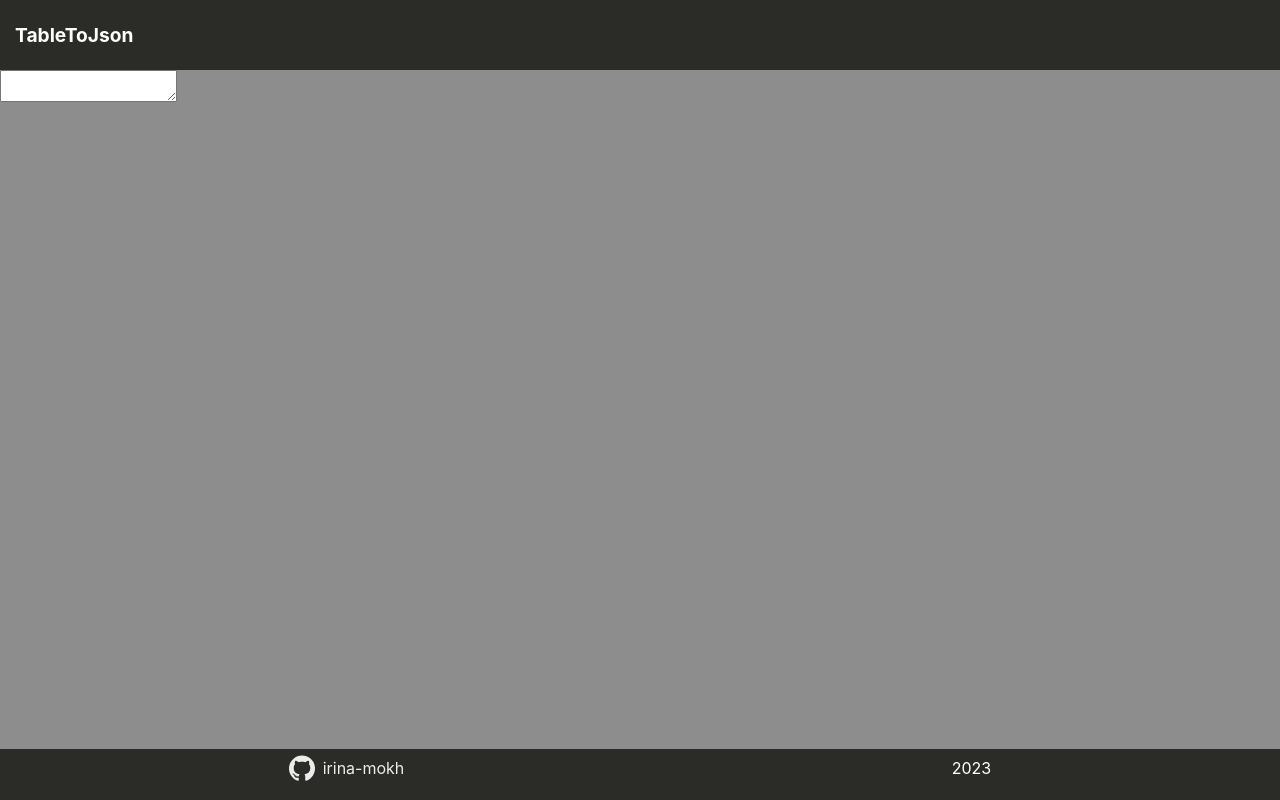
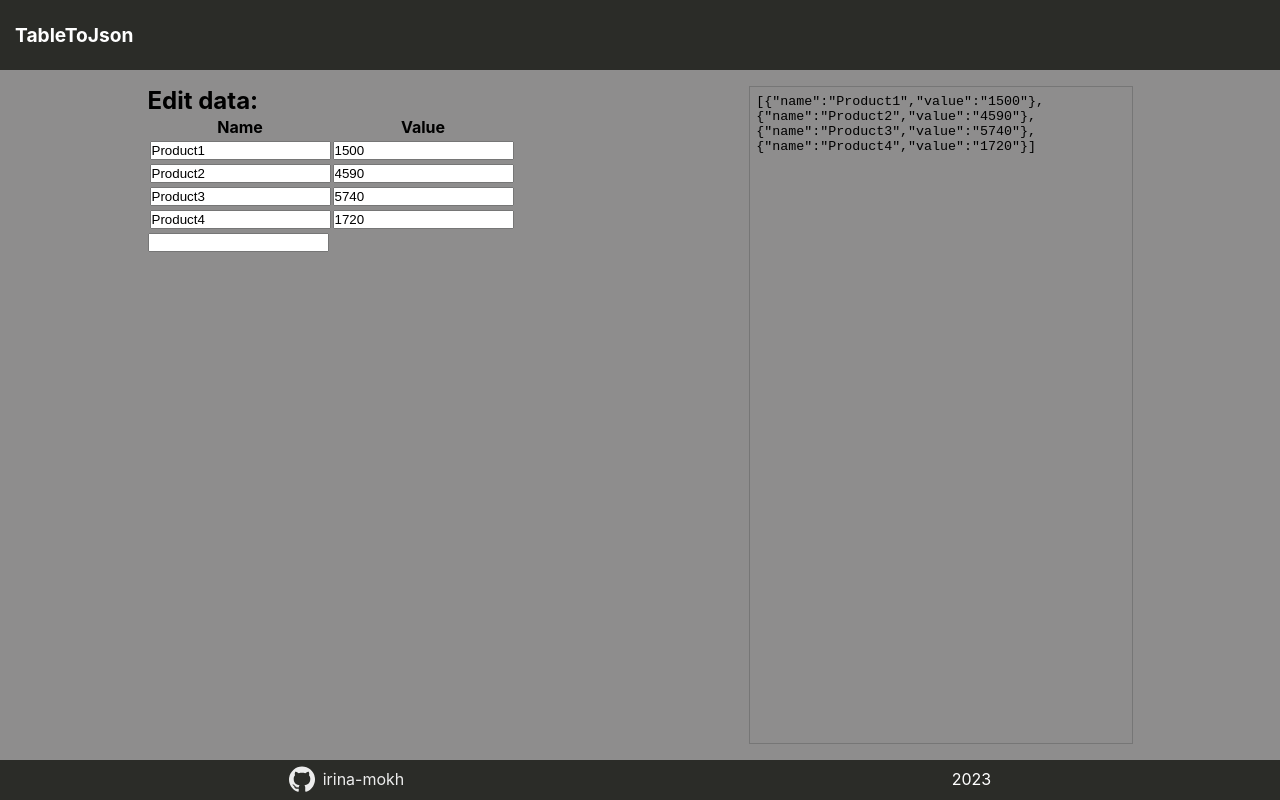
Before and after one commit to irina-mokh/table-to-json, a React (Create React App) app: page / in a window 1280 px wide. Built offline with nearby package versions, Linux system fonts and the light colour scheme.

Commit message:
feat: render table from json

```diff
--- a/public/index.html
+++ b/public/index.html
@@ -10,34 +10,10 @@
       content="Web site created using create-react-app"
     />
     <link rel="apple-touch-icon" href="%PUBLIC_URL%/logo192.png" />
-    <!--
-      manifest.json provides metadata used when your web app is installed on a
-      user's mobile device or desktop. See https://developers.google.com/web/fundamentals/web-app-manifest/
-    -->
-    <link rel="manifest" href="%PUBLIC_URL%/manifest.json" />
-    <!--
-      Notice the use of %PUBLIC_URL% in the tags above.
-      It will be replaced with the URL of the `public` folder during the build.
-      Only files inside the `public` folder can be referenced from the HTML.
 
-      Unlike "/favicon.ico" or "favicon.ico", "%PUBLIC_URL%/favicon.ico" will
-      work correctly both with client-side routing and a non-root public URL.
-      Learn how to configure a non-root public URL by running `npm run build`.
-    -->
-    <title>React App</title>
+    <title>Table-JSON</title>
   </head>
   <body>
-    <noscript>You need to enable JavaScript to run this app.</noscript>
     <div id="root"></div>
-    <!--
-      This HTML file is a template.
-      If you open it directly in the browser, you will see an empty page.
-
-      You can add webfonts, meta tags, or analytics to this file.
-      The build step will place the bundled scripts into the <body> tag.
-
-      To begin the development, run `npm start` or `yarn start`.
-      To create a production bundle, use `npm run build` or `yarn build`.
-    -->
   </body>
 </html>
--- a/src/components/App/App.scss
+++ b/src/components/App/App.scss
@@ -1,12 +1,34 @@
 @use '../../styles/vars';
 
 .app {
-	display: flex;
-	flex-direction: column;
+	display: grid;
 	min-height: 100vh;
+	grid-template-rows: 70px 1fr 40px;
 
 	&__main {
-		flex-grow: 1;
+		padding: 1em;
 		background-color: vars.$gray;
+		height: 100%;
+
+		.content {
+			height: 100%;
+			display: flex;
+			justify-content: space-around;
+		}
 	}
+
+	.json {
+		height: 100%;
+		width: 30vw;
+		&__textarea {
+			display: block;
+			height: 100%;
+			width: 100%;
+			padding: 0.5em;
+			resize: none;
+			background-color: transparent;
+		}
+	}
+
+
 }
--- a/src/components/App/index.tsx
+++ b/src/components/App/index.tsx
@@ -1,13 +1,25 @@
 import { Header } from '../Header';
 import { Footer } from '../Footer';
+import { Editor } from '../Editor';
+import { INITIAL_DATA } from '../../data';
+import { useState } from 'react';
 
 export const App = () => {
+  const [data, setData] = useState(INITIAL_DATA);
   return (
     <div className='app'>
       <Header />
       <main className='app__main'>
-        <table></table>
-        <textarea></textarea>
+        <div className='container content'>
+          <Editor data={data}></Editor>
+          <div className='json'>
+            <textarea
+              defaultValue={JSON.stringify(INITIAL_DATA)}
+              className='json__textarea'
+              onChange={(e) => setData(JSON.parse(e.target.value))}
+            ></textarea>
+          </div>
+        </div>
       </main>
       <Footer />
     </div>
--- /dev/null
+++ b/src/components/Editor/Editor.scss
@@ -0,0 +1,15 @@
+@use '../../styles/vars';
+
+.form {
+	height: 100%;
+	align-self: stretch;
+}
+
+.table {
+	border: 1px solid vars.$jet;
+
+	td {
+		padding: 0.5em;
+		border: 1px solid vars.$light-gray;
+	}
+}
--- /dev/null
+++ b/src/components/Editor/index.tsx
@@ -0,0 +1,26 @@
+import { TableRow, ITableRow } from '../TableRow';
+
+type EditorProps = {
+  data: ITableRow[],
+};
+
+export const Editor = (props: EditorProps) => {
+  const tableData = props.data.map((item, i) => <TableRow key={i} {...item}></TableRow>);
+  return (
+    <div className='editor'>
+      <h2>Edit data:</h2>
+      <form className='editor__form'>
+        <table className='editor__table'>
+          <thead>
+            <tr>
+              <th>Name</th>
+              <th>Value</th>
+            </tr>
+          </thead>
+          <tbody>{tableData}</tbody>
+        </table>
+        <input type='editor__submit'></input>
+      </form>
+    </div>
+  );
+};
--- /dev/null
+++ b/src/components/TableRow/index.tsx
@@ -0,0 +1,16 @@
+export interface ITableRow {
+  name: string;
+  value: string;
+}
+
+export const TableRow = (props: ITableRow) => {
+  // eslint-disable-next-line prettier/prettier
+  const objKeys = Object.keys(props) as Array<keyof ITableRow>;
+
+  const cells = objKeys.map((key: keyof ITableRow, i) => (
+    <td key={i}>
+      <input type='text' defaultValue={props[key]}></input>
+    </td>
+  ));
+  return <tr>{cells}</tr>;
+};
--- /dev/null
+++ b/src/data.js
@@ -0,0 +1,18 @@
+export const INITIAL_DATA = [
+  {
+    name: 'Product1',
+    value: '1500',
+  },
+  {
+    name: 'Product2',
+    value: '4590',
+  },
+  {
+    name: 'Product3',
+    value: '5740',
+  },
+  {
+    name: 'Product4',
+    value: '1720',
+  },
+];
--- a/src/styles/global.scss
+++ b/src/styles/global.scss
@@ -2,7 +2,8 @@
 
 * {
   margin: 0;
-  padding: 0
+  padding: 0;
+  box-sizing: border-box;
   ;
 }
 
--- a/src/styles/index.scss
+++ b/src/styles/index.scss
@@ -2,3 +2,6 @@
 @use '../components/App/app.scss';
 @use '../components/Header/header.scss';
 @use '../components/Footer/Footer.scss';
+
+@use '../components/Editor/Editor.scss';
+@use '../components/TableRow/TableRow.scss';
```
Also changed, not shown: src/components/TableRow/TableRow.scss (added).
